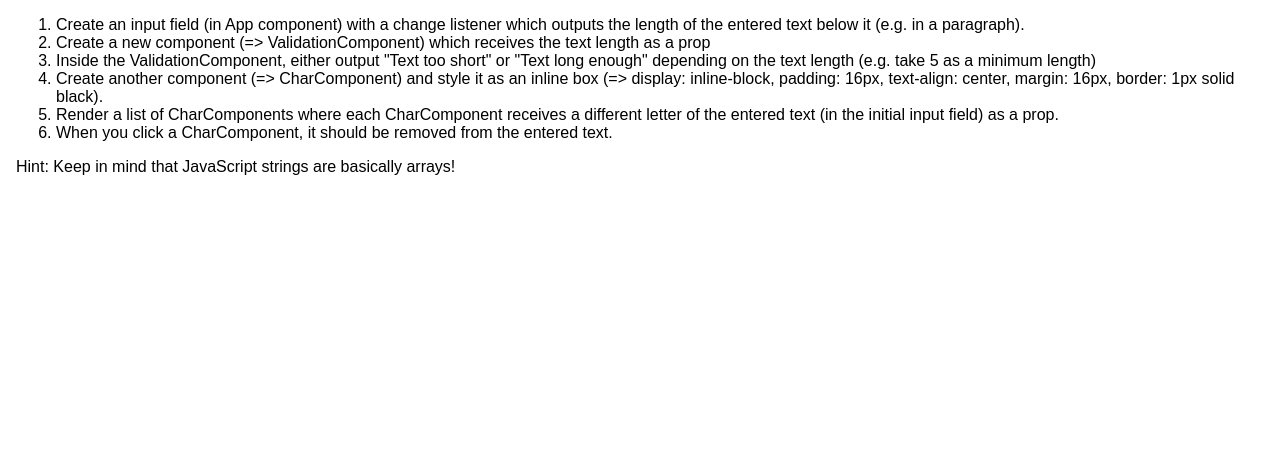
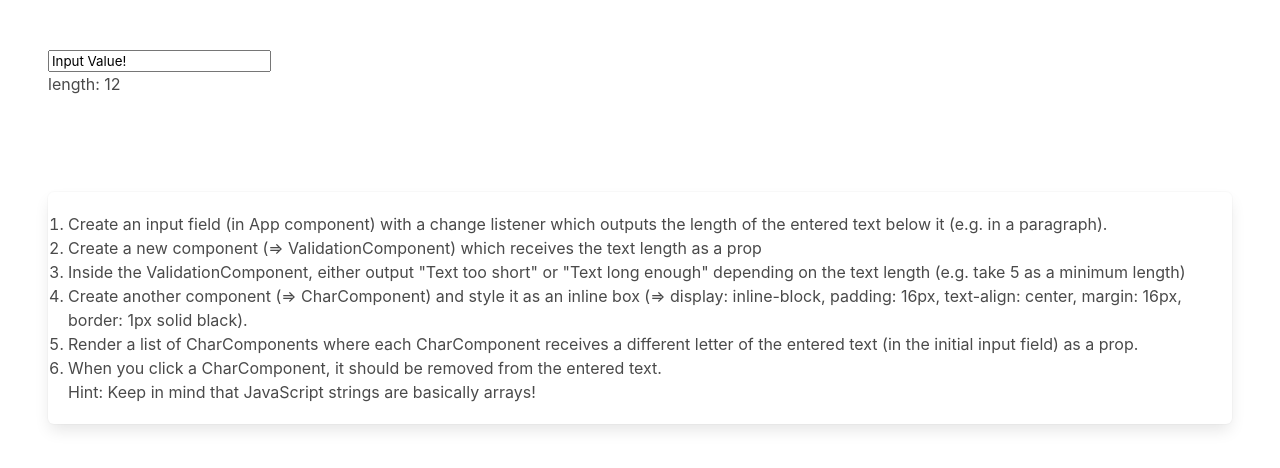
Before and after one commit to abelgoodwin1988/react-complete-guide-homework, a React (Create React App) app: page / in a window 1280 px wide. Shown: the top 468 px of the page. Built offline with nearby package versions, Linux system fonts and the light colour scheme.

Commit message:
add validation/charcomponents; two way binding

```diff
--- a/package.json
+++ b/package.json
@@ -3,6 +3,7 @@
   "version": "0.1.0",
   "private": true,
   "dependencies": {
+    "bulma": "^0.6.0",
     "react": "^16.0.0-rc.3",
     "react-dom": "^16.0.0-rc.3",
     "react-scripts": "1.0.13"
--- a/src/App.js
+++ b/src/App.js
@@ -1,10 +1,29 @@
 import React, { Component } from 'react';
-import './App.css';
+import 'bulma/css/bulma.css';
+
 
 class App extends Component {
+  state = {
+    inputValue: 'Input Value!'
+  }
+
+  changeInput = (event) => {
+    const newValue = event.target.value;
+    this.setState({inputValue:newValue});
+  }
+
   render() {
     return (
       <div className="App">
+        <div className="section">
+          <input onChange={(event) => this.changeInput(event)} value={this.state.inputValue}>
+
+          </input>
+          <p>length: {this.state.inputValue.length}</p>
+        </div>
+
+        <section className="section">
+          <div className="box">
             <ol>
               <li>Create an input field (in App component) with a change listener which outputs the length of the entered text below it (e.g. in a paragraph).</li>
               <li>Create a new component (=> ValidationComponent) which receives the text length as a prop</li>
@@ -15,6 +34,9 @@ class App extends Component {
             </ol>
             <p>Hint: Keep in mind that JavaScript strings are basically arrays!</p>
           </div>
+        </section>
+
+      </div>
     );
   }
 }
```
Also changed, not shown: src/App.css (line endings or trailing spaces), src/components/CharComponent.js (added), src/components/ValidationComponent.js (added), 1 other file (tests, documents, lock files or other folders). Lines whose indentation alone changed are shown as unchanged.
